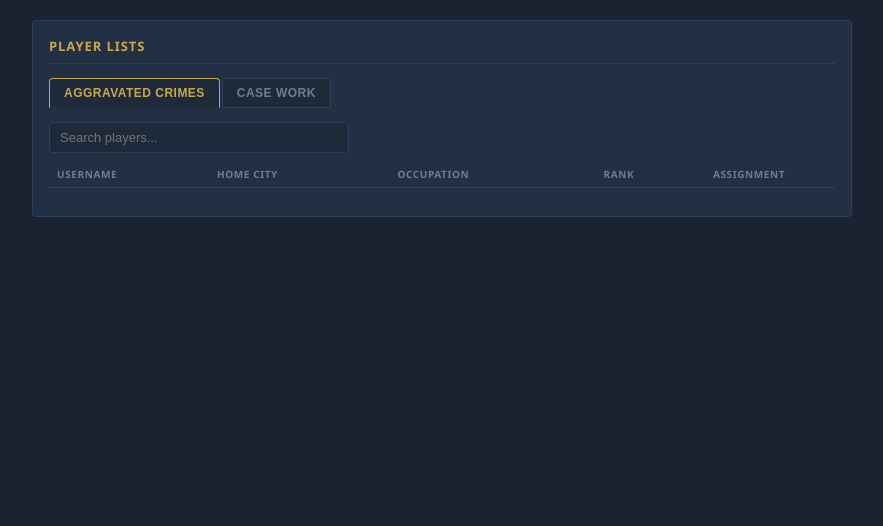
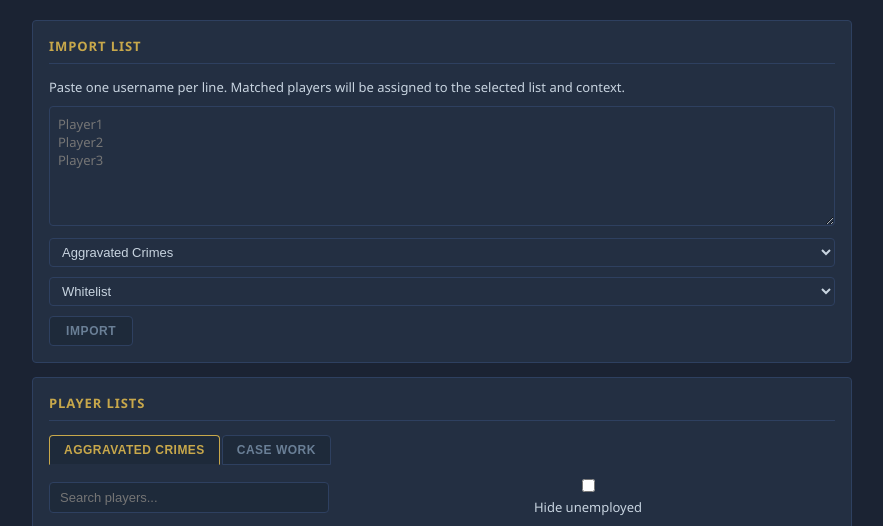
Before and after one commit to jzxky/simple_bot, a Flask app: page /players in a window 1280 px wide. Shown: the part 105-631 px from the top of the page, without its empty margins (198-1081 px from the left). Run offline with Flask 3, Linux system fonts and the light colour scheme; lists and menus that the app fills with data are empty.

Commit message:
Add hide-unemployed filter and bulk import tool to players page (#94)
* Add Player Lists settings tab with configurable refresh interval

- New "Player Lists" tab in Settings card with a General group
- Refresh interval (minutes) input, defaults to 30
- Manage Lists link opens /players in new tab
- players.py reads interval from config dynamically via _refresh_interval()
- config.py DEFAULT_CONFIG includes players.refresh_interval_minutes

https://claude.ai/code/session_01SGT1mnCnrev3zRWJz2bKgj

* Add hide-unemployed filter and bulk import tool to players page

- Hide unemployed toggle filters rows where occupation is "Unemployed"
- Import card: paste names (one per line), pick context + list type, submit
- /players/import endpoint matches pasted names case-insensitively against
  known players, assigns matched ones, returns count + unmatched list
- Report shown inline: assigned count, unmatched names for typo review

https://claude.ai/code/session_01SGT1mnCnrev3zRWJz2bKgj

---------

Co-authored-by: Claude <noreply@anthropic.com>

```diff
--- a/ui/app.py
+++ b/ui/app.py
@@ -247,5 +247,28 @@ def players_assign():
     return jsonify({"ok": True})
 
 
+@app.route("/players/import", methods=["POST"])
+def players_import():
+    data = request.get_json()
+    names = [n.strip() for n in data.get("names", []) if n.strip()]
+    context = data.get("context", "agg_crimes")
+    assignment = data.get("assignment", "blacklist")
+
+    store = pl.load()
+    known = {k.lower(): k for k in store["players"]}
+
+    matched = []
+    unmatched = []
+    for name in names:
+        canonical = known.get(name.lower())
+        if canonical:
+            pl.set_assignment(canonical, context, assignment)
+            matched.append(canonical)
+        else:
+            unmatched.append(name)
+
+    return jsonify({"assigned": len(matched), "matched": matched, "unmatched": unmatched})
+
+
 def run():
     app.run(host="0.0.0.0", port=8080, debug=False)
--- a/ui/templates/players.html
+++ b/ui/templates/players.html
@@ -5,6 +5,27 @@
 <meta name="viewport" content="width=device-width, initial-scale=1.0">
 <title>MafiaMatrix Bot — Players</title>
 <link rel="stylesheet" href="/static/style.css">
+<style>
+  .filter-bar { display:flex; gap:12px; align-items:center; flex-wrap:wrap; margin-bottom:10px; }
+  .filter-bar input[type="text"] { max-width:280px; }
+  .filter-bar label { display:flex; align-items:center; gap:6px; font-size:13px; color:var(--text-muted); white-space:nowrap; cursor:pointer; }
+
+  .import-card textarea {
+    width:100%; box-sizing:border-box;
+    min-height:120px; resize:vertical;
+    background:var(--bg-card); color:var(--text);
+    border:1px solid var(--border); border-radius:4px;
+    padding:8px; font-size:13px; font-family:inherit;
+  }
+  .import-row { display:flex; gap:10px; align-items:center; flex-wrap:wrap; margin-top:8px; }
+  .import-row select { padding:5px 8px; background:var(--bg-card); color:var(--text); border:1px solid var(--border); border-radius:4px; }
+
+  .import-report { margin-top:14px; font-size:13px; }
+  .import-report h4 { margin:0 0 6px; color:var(--accent); }
+  .import-report .report-stat { color:var(--text); margin-bottom:4px; }
+  .import-report .unmatched-list { color:var(--warn, #f59e0b); margin-top:8px; }
+  .import-report .unmatched-list li { margin:2px 0; }
+</style>
 </head>
 <body>
 <div class="container">
@@ -19,6 +40,26 @@
   </header>
 
   <main>
+    <!-- Import tool -->
+    <section class="card import-card">
+      <h2>Import List</h2>
+      <p style="font-size:13px;color:var(--text-muted);margin-bottom:10px">Paste one username per line. Matched players will be assigned to the selected list and context.</p>
+      <textarea id="import-text" placeholder="Player1&#10;Player2&#10;Player3"></textarea>
+      <div class="import-row">
+        <select id="import-context">
+          <option value="agg_crimes">Aggravated Crimes</option>
+          <option value="case_work">Case Work</option>
+        </select>
+        <select id="import-assignment">
+          <option value="whitelist">Whitelist</option>
+          <option value="blacklist">Blacklist</option>
+        </select>
+        <button class="action-btn" onclick="runImport()">Import</button>
+      </div>
+      <div id="import-report" class="import-report" style="display:none"></div>
+    </section>
+
+    <!-- Player table -->
     <section class="card">
       <h2>Player Lists</h2>
 
@@ -27,8 +68,12 @@
         <button class="tab-btn" onclick="showTab('tab-casework', this)">Case Work</button>
       </div>
 
-      <div style="margin-bottom:10px">
-        <input type="text" id="search" placeholder="Search players..." oninput="filterTable()" style="max-width:300px">
+      <div class="filter-bar">
+        <input type="text" id="search" placeholder="Search players..." oninput="filterTable()">
+        <label>
+          <input type="checkbox" id="hide-unemployed" onchange="filterTable()">
+          Hide unemployed
+        </label>
       </div>
 
       {% macro player_table(context) %}
@@ -45,7 +90,9 @@
         <tbody>
           {% for name, p in players | dictsort %}
           {% if p.active %}
-          <tr class="player-row" data-name="{{ name | lower }}">
+          <tr class="player-row"
+              data-name="{{ name | lower }}"
+              data-occupation="{{ p.occupation | lower }}">
             <td>{{ name }}</td>
             <td>{{ p.homecity }}</td>
             <td>{{ p.occupation }}</td>
@@ -85,8 +132,11 @@ function showTab(id, btn) {
 
 function filterTable() {
   const q = document.getElementById("search").value.toLowerCase();
+  const hideUnemployed = document.getElementById("hide-unemployed").checked;
   document.querySelectorAll(".tab-panel.active .player-row").forEach(row => {
-    row.style.display = row.dataset.name.includes(q) ? "" : "none";
+    const nameMatch = row.dataset.name.includes(q);
+    const isUnemployed = row.dataset.occupation === "unemployed";
+    row.style.display = (nameMatch && !(hideUnemployed && isUnemployed)) ? "" : "none";
   });
 }
 
@@ -112,6 +162,53 @@ function refreshPlayers() {
     })
     .catch(() => { btn.textContent = "Refresh List"; btn.disabled = false; });
 }
+
+function runImport() {
+  const text = document.getElementById("import-text").value;
+  const context = document.getElementById("import-context").value;
+  const assignment = document.getElementById("import-assignment").value;
+  const names = text.split("\n").map(n => n.trim()).filter(Boolean);
+  if (!names.length) return;
+
+  fetch("/players/import", {
+    method: "POST",
+    headers: {"Content-Type": "application/json"},
+    body: JSON.stringify({names, context, assignment}),
+  })
+    .then(r => r.json())
+    .then(d => {
+      const el = document.getElementById("import-report");
+      el.style.display = "";
+      const contextLabel = context === "agg_crimes" ? "Aggravated Crimes" : "Case Work";
+      let html = `<h4>Import Result</h4>`;
+      html += `<div class="report-stat">${d.assigned} player(s) assigned to <strong>${assignment}</strong> in <strong>${contextLabel}</strong>.</div>`;
+      if (d.unmatched.length) {
+        html += `<div class="unmatched-list"><strong>${d.unmatched.length} name(s) not found (possible typos):</strong><ul>`;
+        d.unmatched.forEach(n => { html += `<li>${n}</li>`; });
+        html += `</ul></div>`;
+      } else {
+        html += `<div style="color:var(--ok,#4ade80);margin-top:6px">All names matched.</div>`;
+      }
+      el.innerHTML = html;
+
+      // Refresh selects for matched names in the active tab
+      if (d.assigned > 0) {
+        d.matched.forEach(name => {
+          const rows = document.querySelectorAll(".tab-panel.active .player-row");
+          rows.forEach(row => {
+            if (row.dataset.name === name.toLowerCase()) {
+              const sel = row.querySelector("select");
+              if (sel) sel.value = assignment;
+            }
+          });
+        });
+      }
+    })
+    .catch(() => {
+      document.getElementById("import-report").style.display = "";
+      document.getElementById("import-report").innerHTML = `<div style="color:var(--error,#f87171)">Import failed.</div>`;
+    });
+}
 </script>
 </body>
 </html>
```
